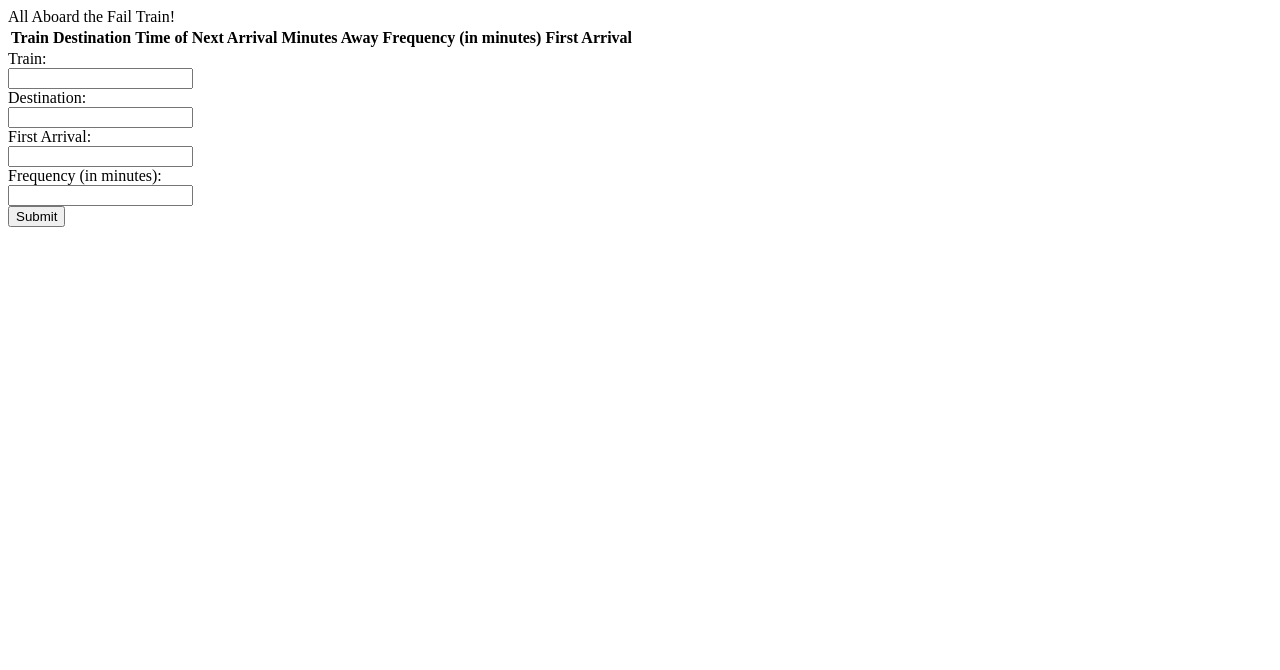
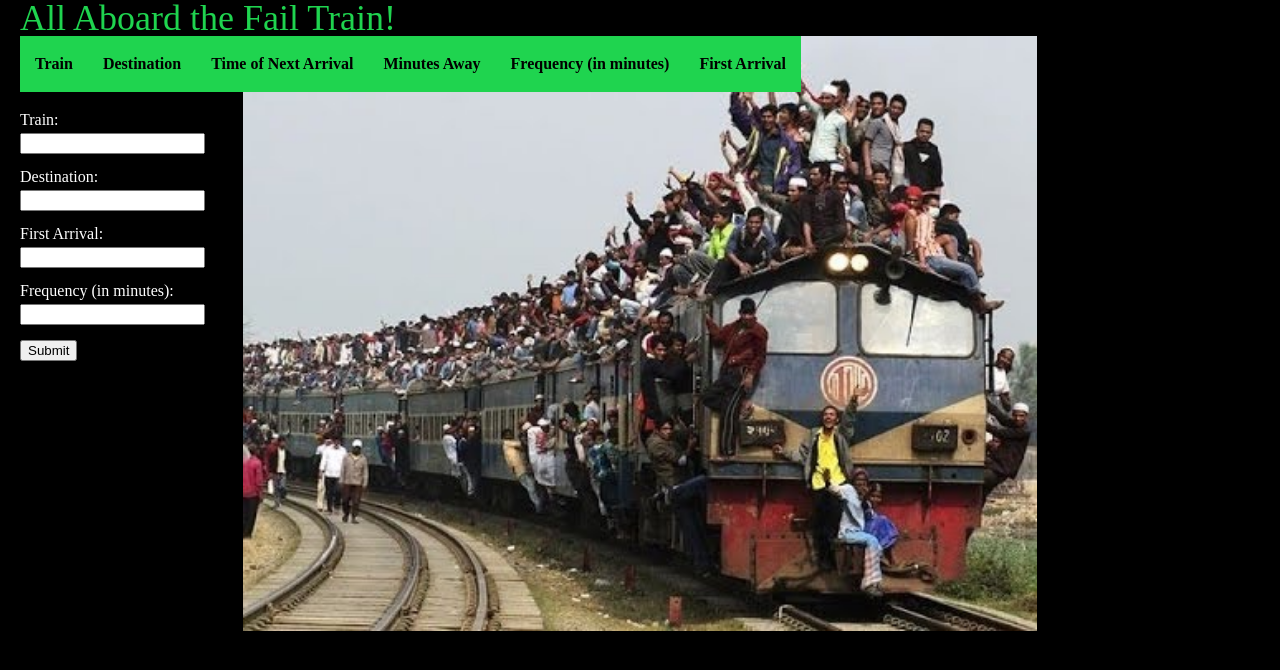
Before and after one commit to cfdahill/fireBaseHW, a plain HTML site: page index.html in a window 1280 px wide. Drawn offline with nearby package versions, Linux system fonts and the light colour scheme; no server answers.

Commit message:
need to fix a few bugs

```diff
--- /dev/null
+++ b/assets/css/reset.css
@@ -0,0 +1,48 @@
+/* http://meyerweb.com/eric/tools/css/reset/
+   v2.0 | 20110126
+   License: none (public domain)
+*/
+
+html, body, div, span, applet, object, iframe,
+h1, h2, h3, h4, h5, h6, p, blockquote, pre,
+a, abbr, acronym, address, big, cite, code,
+del, dfn, em, img, ins, kbd, q, s, samp,
+small, strike, strong, sub, sup, tt, var,
+b, u, i, center,
+dl, dt, dd, ol, ul, li,
+fieldset, form, label, legend,
+table, caption, tbody, tfoot, thead, tr, th, td,
+article, aside, canvas, details, embed,
+figure, figcaption, footer, header, hgroup,
+menu, nav, output, ruby, section, summary,
+time, mark, audio, video {
+	margin: 0;
+	padding: 0;
+	border: 0;
+	font-size: 100%;
+	font: inherit;
+	vertical-align: baseline;
+}
+/* HTML5 display-role reset for older browsers */
+article, aside, details, figcaption, figure,
+footer, header, hgroup, menu, nav, section {
+	display: block;
+}
+body {
+	line-height: 1;
+}
+ol, ul {
+	list-style: none;
+}
+blockquote, q {
+	quotes: none;
+}
+blockquote:before, blockquote:after,
+q:before, q:after {
+	content: '';
+	content: none;
+}
+table {
+	border-collapse: collapse;
+	border-spacing: 0;
+}
--- /dev/null
+++ b/assets/css/style.css
@@ -0,0 +1,49 @@
+body{
+    background-color: black;
+    background-image: url(../images/failtrain.jpg);
+    background-repeat: no-repeat;
+    background-size: 62%;
+    background-position: center;
+    background-position-y: 36px;
+}
+header{
+    color: #1fd44f;
+    font-size: 36px;
+    margin-left: 20px;
+}
+
+#schedule{
+    text-align: center;
+    margin-left: 20px;
+}
+
+th{
+    padding:15px;
+    background-color:#1fd44f;
+    font-weight : bold;
+
+}
+tr{
+    padding: 5px;
+    background-color:rgb(208, 224, 208);
+    line-height: 1.6;
+
+}
+
+#schedule tr:nth-child(even){
+    background-color: #dfa2a2;
+}
+
+form{
+    font-size:16px;
+    margin-top: 20px;
+    margin-left: 20px;
+    color: white;
+}
+section{
+    margin-top: 15px;
+    margin-bottom: 5px;
+}
+button{
+    margin-top: 15px;
+}
--- a/assets/javascript/trainSchedule.js
+++ b/assets/javascript/trainSchedule.js
@@ -31,8 +31,9 @@ $(document).ready(function () {
 
     //makeRow takes the train information and puts it all into a row for the schedule table
     function makeRow(child) {
-        $("#schedule").append("<tr data-train: '" + child.name + "'><td>" + child.name + "</td><td>" + child.destination + "</td><td>" + timeTillNext + "</td><td>" + minutesTillNext + "</td><td>" + child.frequency + "</td><td>" + child.firstArrival + "</td><td><button type='submit' class='remove'>remove</button></td></tr>");
-        $(".remove").click(remove);
+        $("#schedule").append("<tr data-train: '" + child.name + "'><td>" + child.name + "</td><td>" + child.destination + "</td><td>" + timeTillNext + "</td><td>" + minutesTillNext + "</td><td>" + child.frequency + "</td><td>" + child.firstArrival + "</td></tr>");
+        /* put <td><button type='submit' class='remove'>remove</button></td> in the above line once able to remove info from firebase
+        $(".remove").click(remove); */
     }
 
     //Lets user put in new train information
@@ -53,13 +54,13 @@ $(document).ready(function () {
     });
 
     //Delete train data from firebase and table:
-    function remove(event) {
+ /*   function remove(event) {
         event.preventDefault();
         var row = $(this).closest('tr');
         row.remove();
-        //var rowId = row.attr('data-train');  THIS LINE AN ATTEMPT TO MAKE FOLLOWING LINE WORK
-      //  database.ref().child().remove()  THIS LINE CURRENTLY NOT WORKING
-    };
+        //var rowId = row.attr('data-train');
+        database.ref().child("name").remove();
+    }; */
 
     //Puts all of the trains information into the table
     function trainSchedule() {
--- a/index.html
+++ b/index.html
@@ -8,6 +8,8 @@
     <script src="https://cdnjs.cloudflare.com/ajax/libs/jquery/3.2.1/jquery.min.js"></script>
     <script src="https://cdnjs.cloudflare.com/ajax/libs/moment.js/2.21.0/moment.min.js"></script>
     <script src="./assets/javascript/trainSchedule.js"></script>
+    <link href="./assets/css/reset.css" rel="stylesheet" type="text/css">
+    <link href="./assets/css/style.css" rel="stylesheet" type="text/css">
     <!-- Need to include
             CSS Reset
             CSS Style
```
Also changed, not shown: assets/images/failtrain.jpg (added).
